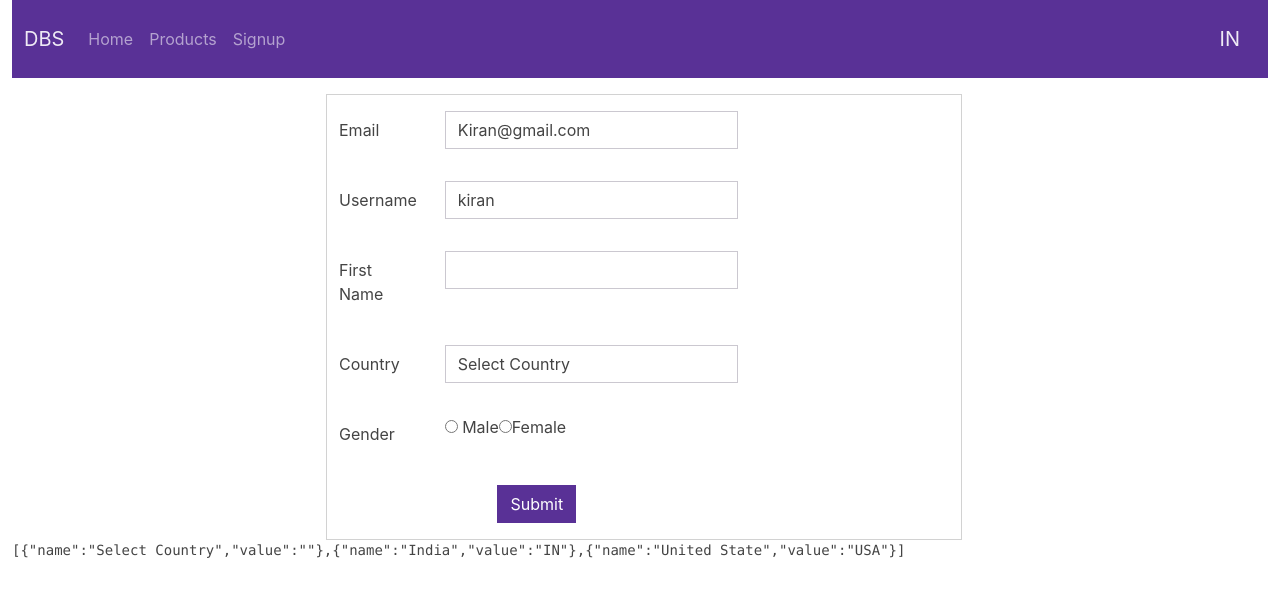
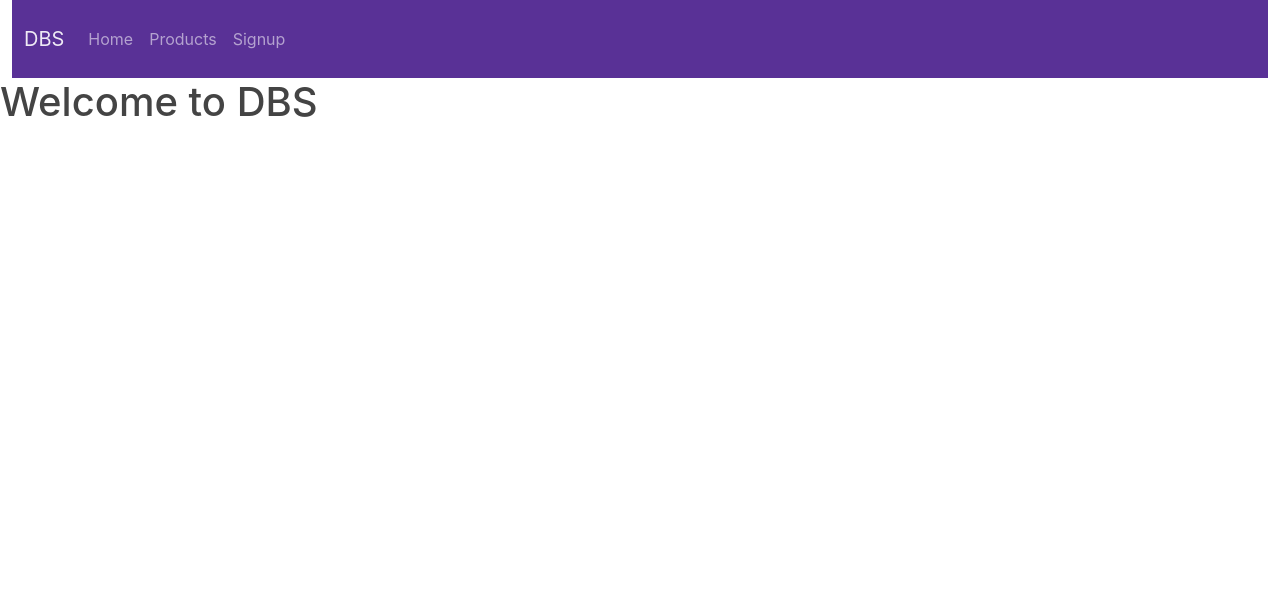
Before and after one commit to kiran-blockchain/db-react-2, a React (Create React App) app in the folder basics/: page / in a window 1280 px wide. Shown: the top 596 px of the page. Built offline with nearby package versions, Linux system fonts and the light colour scheme.

Commit message:
Added code

```diff
--- a/basics/src/App.js
+++ b/basics/src/App.js
@@ -1,7 +1,8 @@
 import { useState } from "react"
-
+import { Switch, Route } from 'react-router-dom'
 import Categroy from "./components/categories"
 import Header from "./components/header"
+import Home from "./components/home"
 import Products from "./components/products"
 import Signup from "./components/signup"
 
@@ -10,17 +11,22 @@ const App = () => {
     { name: "Select Country", value: '' },
     { name: "India", value: "IN" },
     { name: "United State", value: "USA" }];
-    const [selectedCountry, setCountry]=useState('IN');
-    const countryChangedFromSignup = (data)=>{
-      console.log(data);
-      setCountry(data);
-    }
+  const [selectedCountry, setCountry] = useState('IN');
+  const countryChangedFromSignup = (data) => {
+    console.log(data);
+    setCountry(data);
+  }
   return (
 
     <div>
-      <Header country={selectedCountry} />
-      <Signup  countriesList={countriesList} changeCountry = {countryChangedFromSignup} />
+      <Header />
+      <Switch>
+        <Route path="/signup" component={Signup}></Route>
+        <Route path="/products" component={Products}></Route>
+        <Route path="" component={Home} ></Route>
+      </Switch>
     </div>
+
   );
 }
 
--- /dev/null
+++ b/basics/src/components/home/index.js
@@ -0,0 +1,6 @@
+const Home =()=>{
+    return(
+        <h1>Welcome to DBS</h1>
+    )
+}
+export default Home;
--- a/basics/src/components/navitems/index.js
+++ b/basics/src/components/navitems/index.js
@@ -1,14 +1,19 @@
+import { Link } from 'react-router-dom'
 const NavItems = () => {
-    const list = ["Home","Products" ,"Signup"];
+    const list = [
+        { name: "Home", link: "" },
+        { name: "Products", link: "/products" },
+        { name: "Signup", link: "/signup" }];
     //map method;
     const navs = list.map((item, index) => {
         console.log(item);
         console.log(index);
 
         return (
-        <li class="nav-item" key={index}>
-            <a class="nav-link" href="#">{item}</a>
-        </li>
+            <li class="nav-item" key={item.index}>
+                {/* <a class="nav-link" href="#">{item.name}</a> */}
+                <Link className="nav-link" to={item.link}>{item.name}</Link>
+            </li>
         )
     });
     return (
--- a/basics/src/components/signup/index.js
+++ b/basics/src/components/signup/index.js
@@ -1,16 +1,17 @@
 import { useState } from "react";
 const Signup = (props) => {
+    const countriesList = [
+        { name: "Select Country", value: '' },
+        { name: "India", value: "IN" },
+        { name: "United State", value: "USA" }];
     const [register, setRegister] = useState({ email: 'Kiran@gmail.com', userName: "kiran" });
     const handleInputChange = (e) => {
-        if (e.target.name == 'country') {
-            props.changeCountry(e.target.value)
-        }
         setRegister({
             ...register,
             [e.target.name]: e.target.value
         });
     };
-    const countryOptions = props.countriesList.map((item, index) => {
+    const countryOptions = countriesList.map((item, index) => {
         return <option value={item.value}>{item.name}</option>
     });
     return (
```
